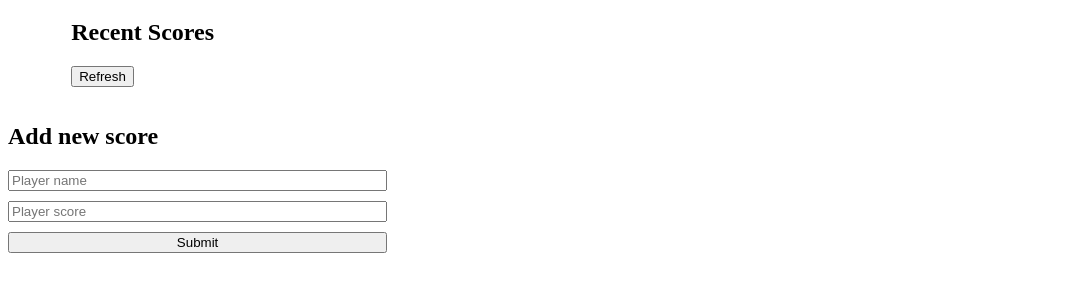
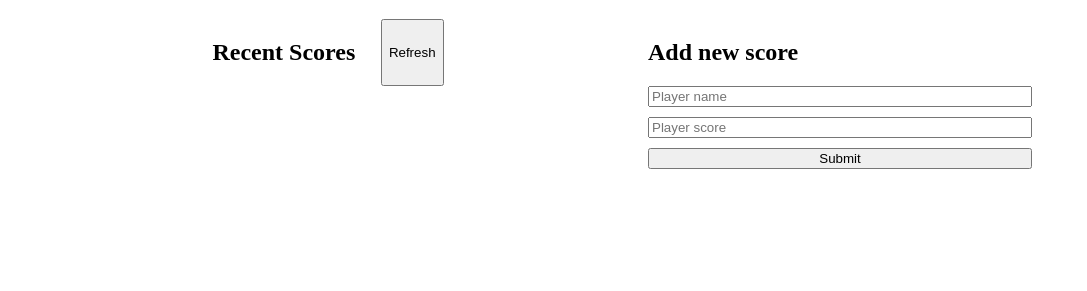
Before and after one commit to Gopxfs/Leaderboard, a website built with webpack: page dist/index.html in a window 1280 px wide. Shown: the part 61-352 px from the top of the page, without its empty margins (0-1087 px from the left). Built offline with nearby package versions, Linux system fonts and the light colour scheme.

Commit message:
Run build

```diff
--- a/dist/index.html
+++ b/dist/index.html
@@ -5,14 +5,17 @@
     <meta http-equiv="X-UA-Compatible" content="IE=edge">
     <meta name="viewport" content="width=device-width, initial-scale=1.0">
     <title>Leaderboard</title>
-  <script defer src="runtime-7b3fc5226afc6c3f84a9.js"></script><script defer src="main-7b3fc5226afc6c3f84a9.js"></script></head>
+  <script defer src="runtime-0be8a68a5f518459aba2.js"></script><script defer src="main-0be8a68a5f518459aba2.js"></script></head>
 
   <body>
     <h1>Leaderboard</h1>
 
+    <main>
       <section id="recentScores">
+        <div>
           <h2>Recent Scores</h2>
           <button type="button">Refresh</button>
+        </div>
         <ul>
           <!-- Li elements created using JS -->
         </ul>
@@ -26,5 +29,6 @@
           <button type="submit">Submit</button>
         </form>
       </section>
+    </main>
   </body>
 </html>
```
Also changed, not shown: 4 other files. Lines whose indentation alone changed are shown as unchanged.
